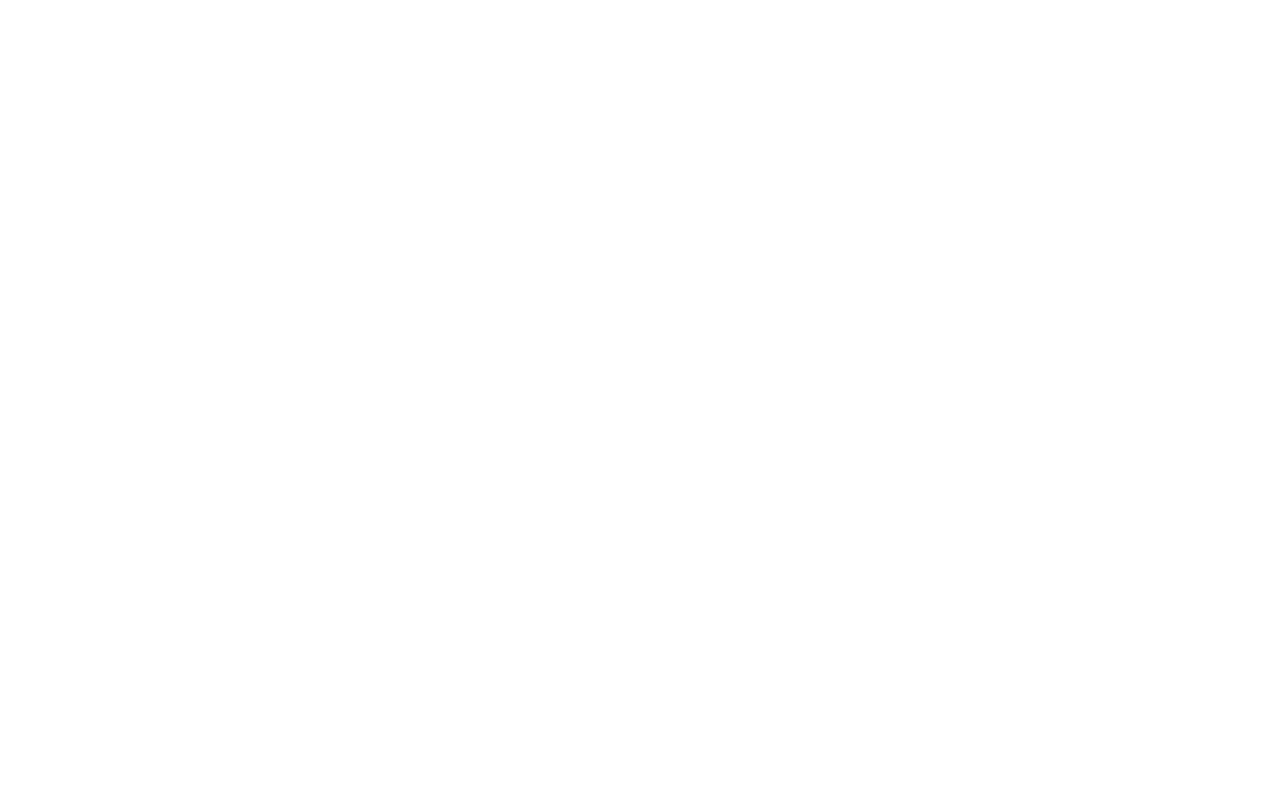
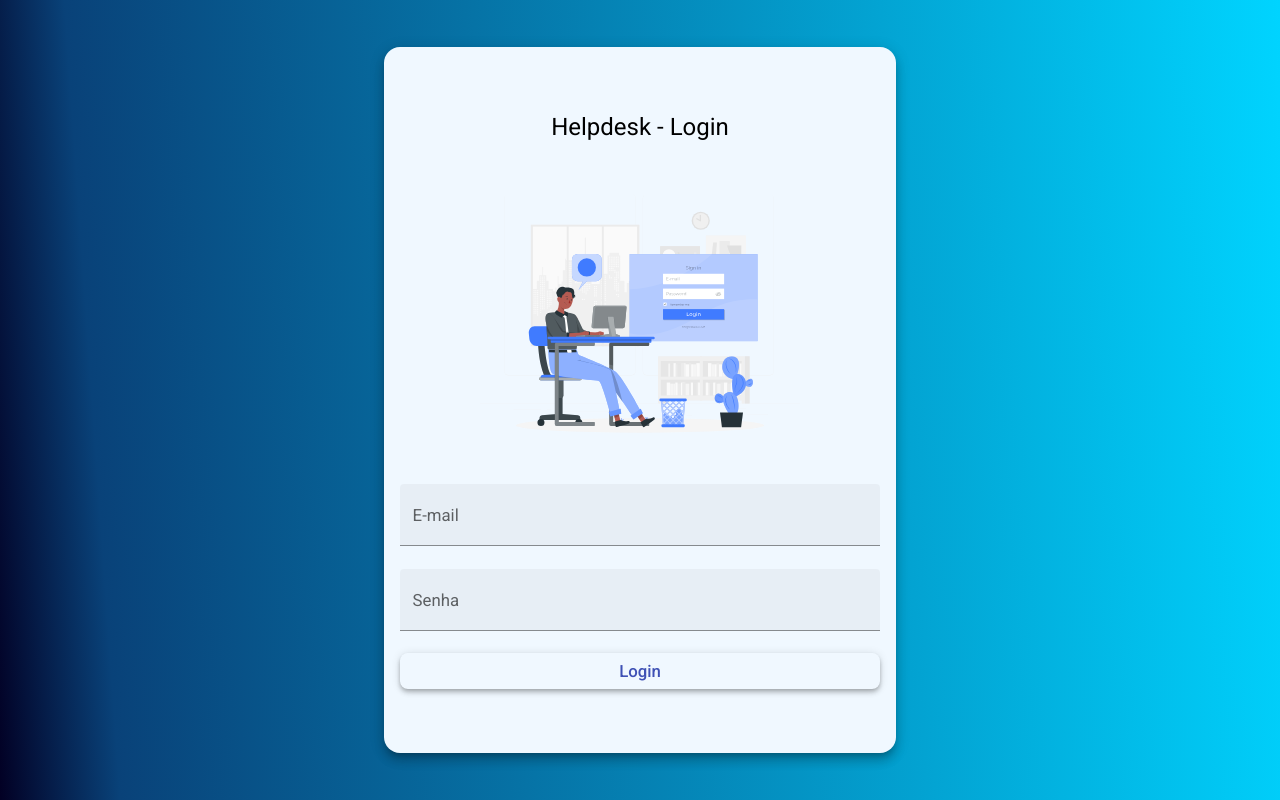
Before and after one commit to MatheusBrito21/Helpdesk_frontend, an Angular app: page /login in a window 1280 px wide. Before the commit this address led to /. Built offline with nearby package versions, Linux system fonts and the light colour scheme.

Commit message:
Html e Css para Login

```diff
--- a/src/app/app-routing.module.ts
+++ b/src/app/app-routing.module.ts
@@ -1,10 +1,14 @@
 import { NgModule } from '@angular/core';
 import { RouterModule, Routes } from '@angular/router';
 import { HomeComponent } from './components/home/home.component';
+import { LoginComponent } from './components/login/login.component';
 import { NavComponent } from './components/nav/nav.component';
 import { TecnicoListComponent } from './components/tecnico/tecnico-list/tecnico-list.component';
 
 const routes: Routes = [
+  {
+    path:'login', component:LoginComponent
+  },
   {
     path:'', component:NavComponent,
     children:[
--- a/src/app/app.module.ts
+++ b/src/app/app.module.ts
@@ -24,6 +24,7 @@
 import { HomeComponent } from './components/home/home.component';
 import { HeaderComponent } from './components/header/header.component';
 import { TecnicoListComponent } from './components/tecnico/tecnico-list/tecnico-list.component';
+import { LoginComponent } from './components/login/login.component';
 
 @NgModule({
   declarations: [
@@ -31,7 +32,8 @@
     NavComponent,
     HomeComponent,
     HeaderComponent,
-    TecnicoListComponent
+    TecnicoListComponent,
+    LoginComponent
   ],
   imports: [
     BrowserModule,
--- /dev/null
+++ b/src/app/components/login/login.component.css
@@ -0,0 +1,32 @@
+.login_container{
+    display: flex;
+    align-items: center;
+    justify-content: center;
+    height: 100%;
+    background: linear-gradient(86deg, rgba(2,0,36,1) 0%, rgba(9,66,121,1) 9%, rgba(0,212,255,1) 100%);
+
+}
+
+.form{
+    width: 30rem;
+    margin: auto;
+    padding: 4rem 1rem;
+    background-color: aliceblue;
+    border-radius: 1rem;
+}
+
+.full-width{
+    width: 100%;
+    border-radius: 0.5rem;
+    font-size: larger;
+}
+
+h1{
+    text-align: center;
+    width: 100%;
+}
+
+img{
+    height: 20rem;
+    width: 100%;
+}
--- /dev/null
+++ b/src/app/components/login/login.component.html
@@ -0,0 +1,20 @@
+<div class="login_container">
+    <form class="form mat-elevation-z8">
+        <h1>Helpdesk - Login</h1>
+
+        <img src="assets/images/login.svg" alt="login">
+
+        <mat-form-field class="full-width" appearance="fill">
+          <mat-label>E-mail</mat-label>
+          <input matInput placeholder="Ex. fulano@email.com">
+        </mat-form-field>
+
+        <mat-form-field class="full-width" appearance="fill">
+          <mat-label>Senha</mat-label>
+          <input type="password" matInput placeholder="Ex. 123456">
+        </mat-form-field>
+
+        <button class="full-width mat-elevation-z4" mat-button color="primary">Login</button>
+      </form>
+
+</div>
--- /dev/null
+++ b/src/app/components/login/login.component.ts
@@ -0,0 +1,15 @@
+import { Component, OnInit } from '@angular/core';
+
+@Component({
+  selector: 'app-login',
+  templateUrl: './login.component.html',
+  styleUrls: ['./login.component.css']
+})
+export class LoginComponent implements OnInit {
+
+  constructor() { }
+
+  ngOnInit(): void {
+  }
+
+}
```
Also changed, not shown: src/assets/images/login.svg (added).
